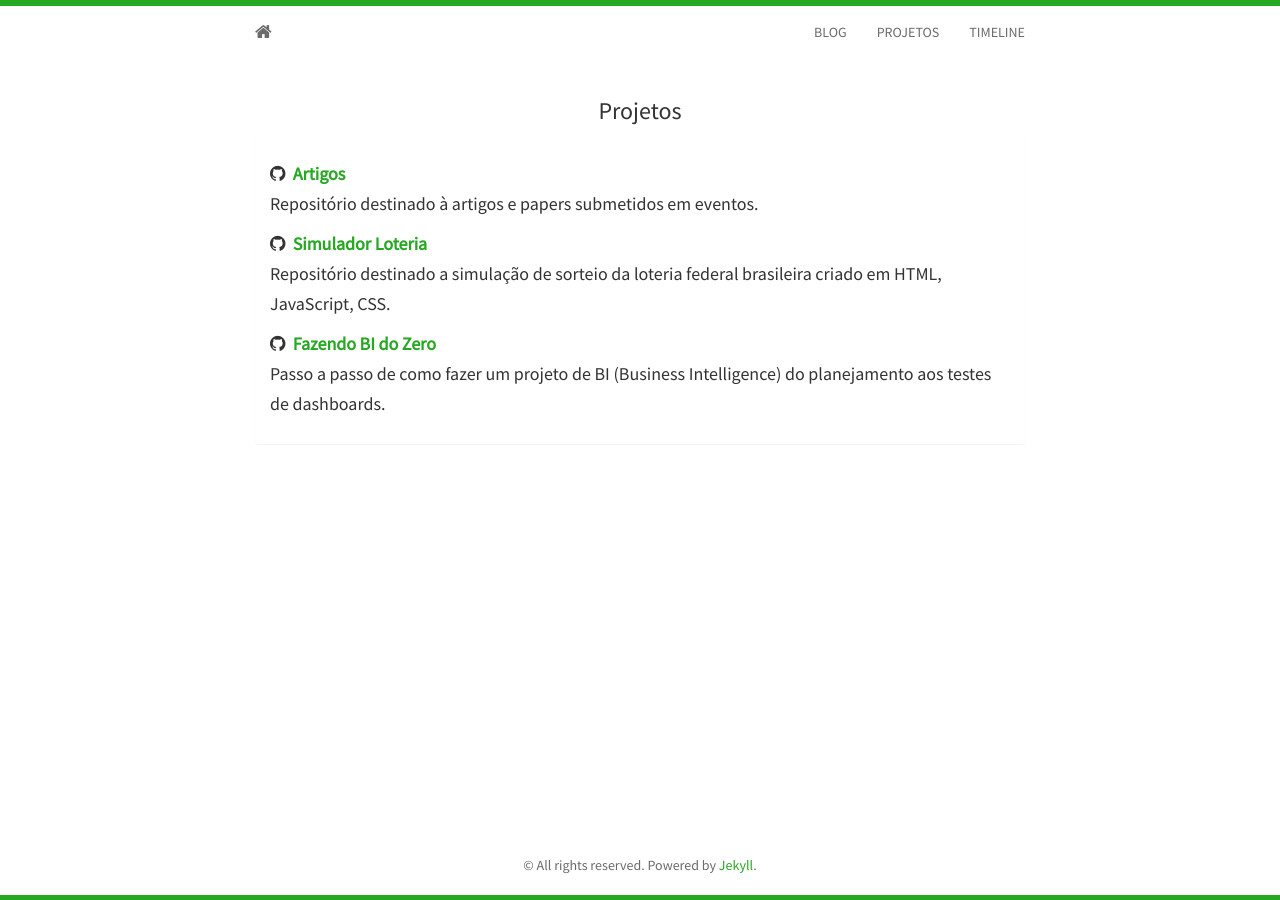
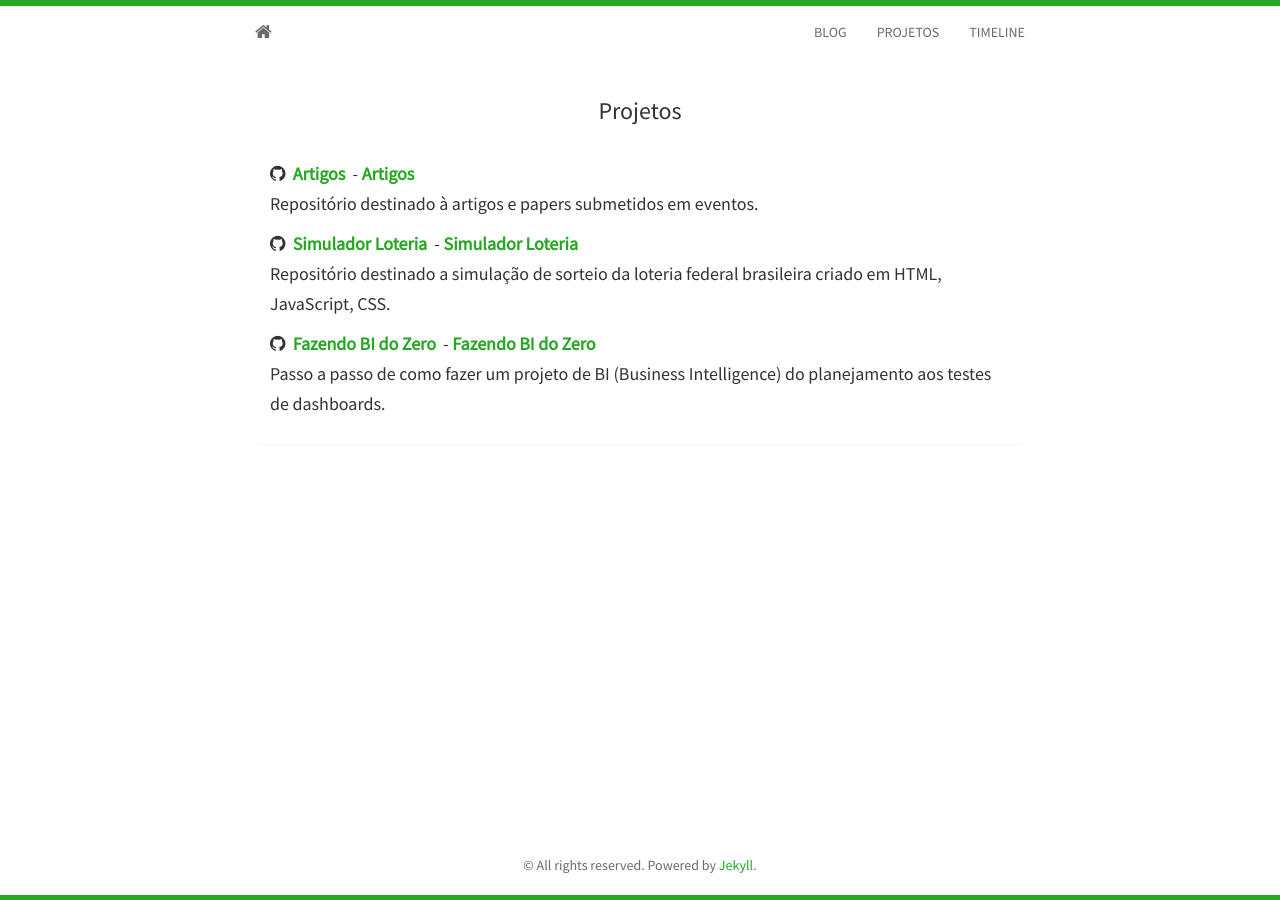
Before and after one commit to mateusbtlopes/mateusbtlopes.github.io, a Jekyll site: the page built from projects.html, in a window 1280 px wide. Built offline with Jekyll 4.4.1, drawn with Linux system fonts in a browser that asks for light colours; nearby versions of some CDN libraries; Markdown is read by kramdown in place of the engine named in the settings.

```diff
--- a/_includes/projects.html
+++ b/_includes/projects.html
@@ -5,14 +5,17 @@
     <div class="panel-body">
 		<h5>
 			<i class="fa fa-github"></i>&nbsp;&nbsp;<strong><a href="https://github.com/mateusblopes/artigos" target="_blank">Artigos</a></strong>
+			</i>&nbsp;-&nbsp;<strong><a href="../artigos" target="_blank">Artigos</a></strong>
 			<p>Repositório destinado à artigos e papers submetidos em eventos.</p>
 		</h5>
 		<h5>
 			<i class="fa fa-github"></i>&nbsp;&nbsp;<strong><a href="https://github.com/mateusblopes/simuladorLoteria" target="_blank">Simulador Loteria</a></strong>
+			</i>&nbsp;-&nbsp;<strong><a href="../simuladorLoteria" target="_blank">Simulador Loteria</a></strong>
 			<p>Repositório destinado a simulação de sorteio da loteria federal brasileira criado em HTML, JavaScript, CSS.</p>
 		</h5>
 		<h5>
 			<i class="fa fa-github"></i>&nbsp;&nbsp;<strong><a href="https://github.com/mateusblopes/fazendo-bi-do-zero" target="_blank">Fazendo BI do Zero</a></strong>
+			</i>&nbsp;-&nbsp;<strong><a href="../fazendo-bi-do-zero" target="_blank">Fazendo BI do Zero</a></strong>
 			<p>Passo a passo de como fazer um projeto de BI (Business Intelligence) do planejamento aos testes de dashboards.</p>
 		</h5>
     </div>
```
